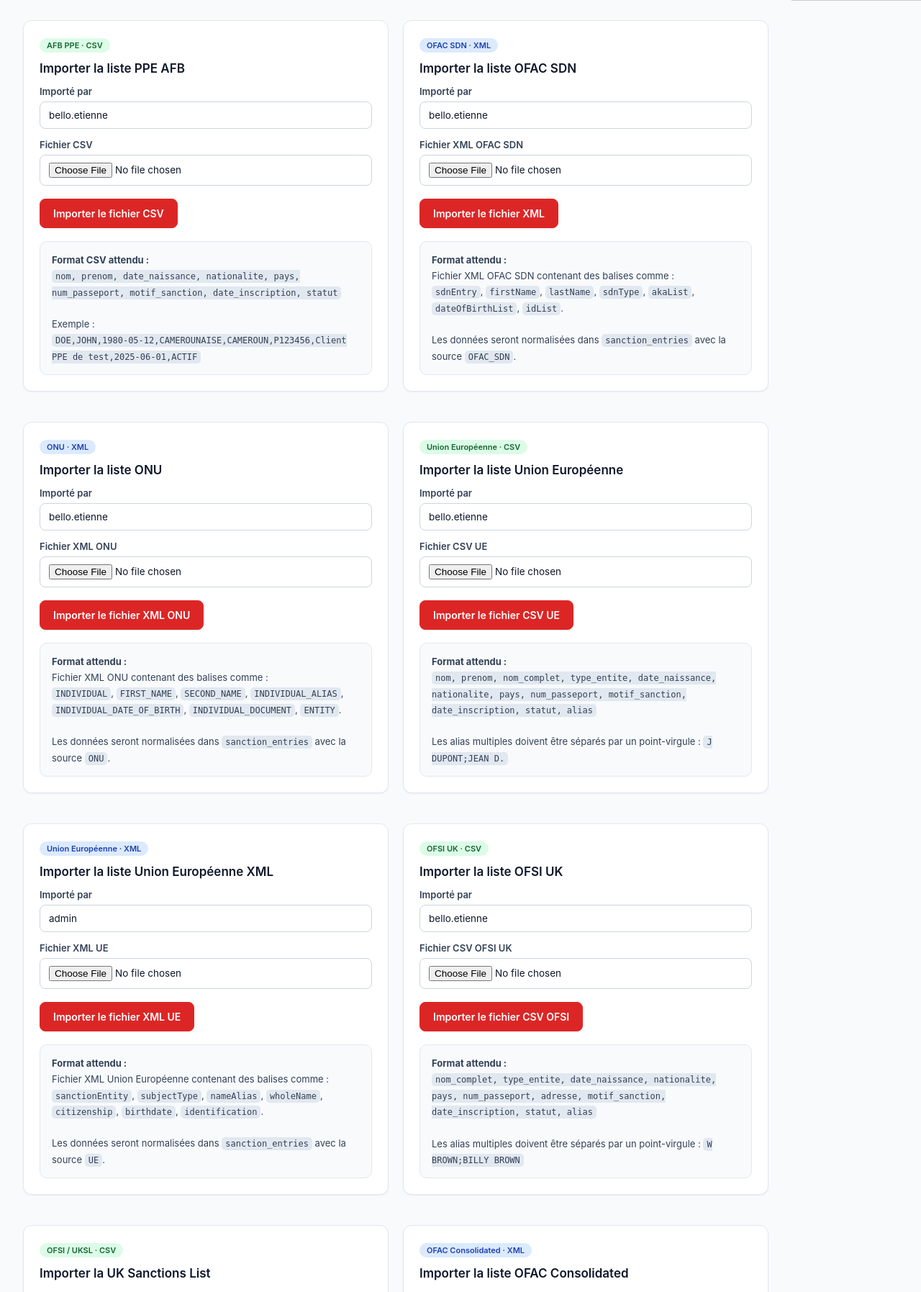
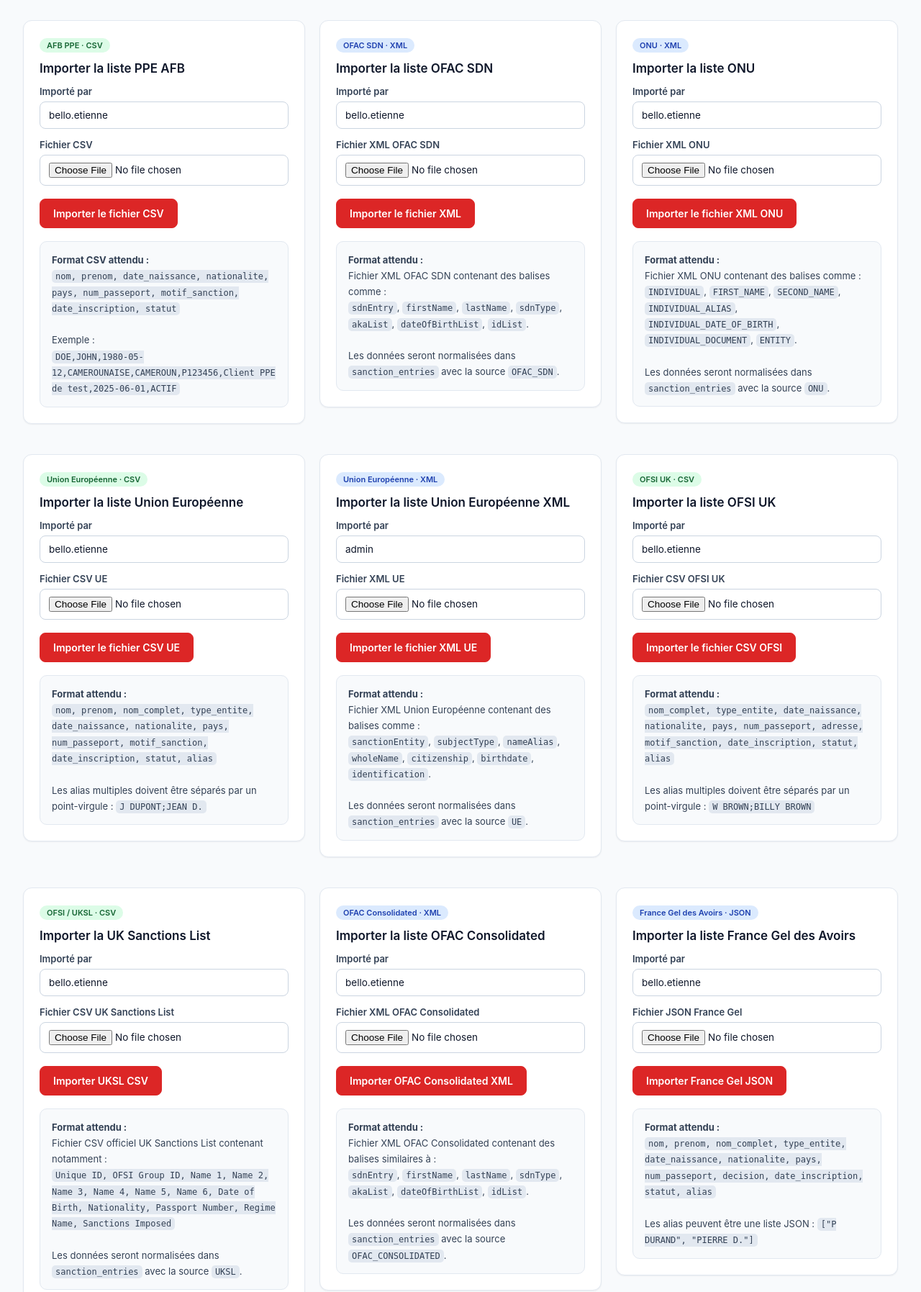
Before and after one commit to Kholia-1/BLACKMODULE, a FastAPI app: template blackmodule/app/templates/imports.html in a window 1280 px wide. Shown: the part 214-2009 px from the top of the page at 72% size. Run offline with FastAPI, Linux system fonts and the light colour scheme; the template is opened without the code that fills it, so the values that code supplies are empty.

Commit message:
Grille responsive sur Imports et MAJ listes, au lieu d'un espace vide fixe
.container avait max-width: 1100px sans margin: auto : sur un écran
large, tout le contenu restait collé à gauche avec un grand vide à
droite. La grille en 2 colonnes fixes forçait aussi 5 rangées de
cartes sur la page Imports (10 cartes) alors que l'espace disponible
permettait mieux.

Remplacé par max-width: 1600px centré + grid-template-columns:
repeat(auto-fit, minmax(...)) : 3 colonnes sur grand écran (Imports
passe de 5 à 4 rangées, MAJ listes de 3 à 2), 2 sur écran moyen, 1 sur
mobile — sans avoir à gérer manuellement les seuils intermédiaires.
Vérifié en capture d'écran en largeur bureau et mobile (420px), menu
compris.

Co-Authored-By: Claude Sonnet 5 <noreply@anthropic.com>

```diff
--- a/blackmodule/app/templates/imports.html
+++ b/blackmodule/app/templates/imports.html
@@ -48,12 +48,13 @@
 
         .container {
             padding: 28px 32px;
-            max-width: 1100px;
+            max-width: 1600px;
+            margin: 0 auto;
         }
 
         .grid {
             display: grid;
-            grid-template-columns: 1fr 1fr;
+            grid-template-columns: repeat(auto-fit, minmax(380px, 1fr));
             gap: 20px;
             align-items: start;
         }
--- a/blackmodule/app/templates/list_updates.html
+++ b/blackmodule/app/templates/list_updates.html
@@ -47,12 +47,13 @@
 
         .container {
             padding: 28px 32px;
-            max-width: 1100px;
+            max-width: 1600px;
+            margin: 0 auto;
         }
 
         .grid {
             display: grid;
-            grid-template-columns: 1fr 1fr;
+            grid-template-columns: repeat(auto-fit, minmax(360px, 1fr));
             gap: 20px;
         }
 
```
